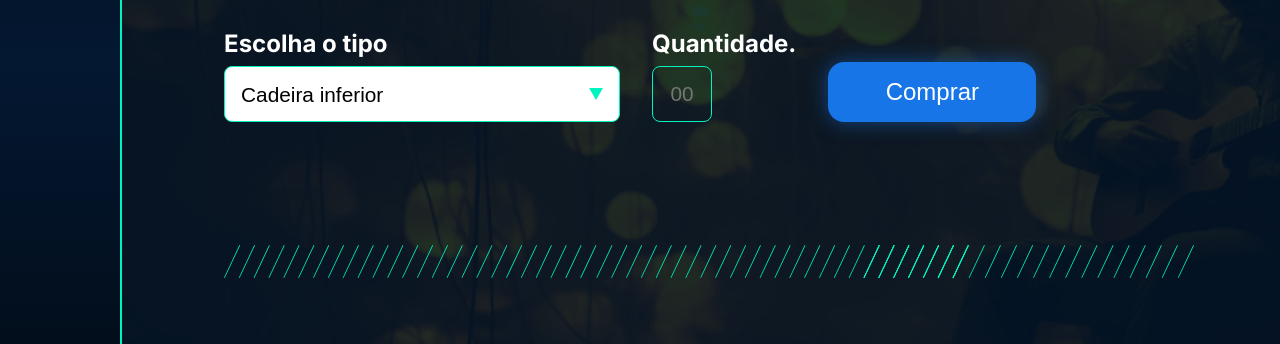
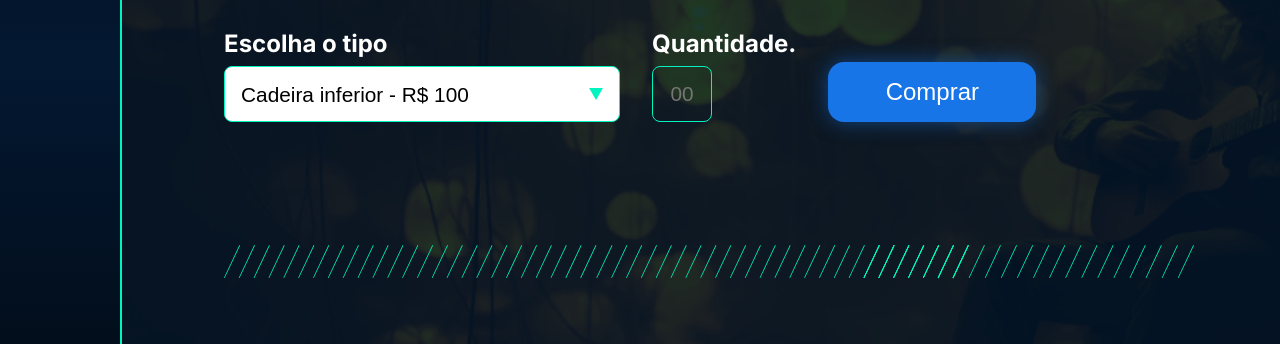
Before and after one commit to kayque-marques/venda-de-ingressos, a plain HTML site: page index.html in a window 1280 px wide. Shown: the part 303-647 px from the top of the page. Drawn offline with Linux system fonts and the light colour scheme.

Commit message:
Colocando valor nos ingressos

```diff
--- a/index.html
+++ b/index.html
@@ -24,11 +24,11 @@
             <label class="input-group">
                 Escolha o tipo
                 <select name="tipo-ingresso" id="tipo-ingresso">
-                    <option value="inferior">Cadeira inferior</option>
-                    <option value="superior">Cadeira superior</option>
-                    <option value="pista">Pista</option>
-                    <option value="camarote">Camarote</option>
-                    <option value="visitante">Arquibancada visitante</option>
+                    <option value="inferior">Cadeira inferior - R$ 100</option>
+                    <option value="superior">Cadeira superior - R$ 100</option>
+                    <option value="pista">Pista - R$ 200</option>
+                    <option value="camarote">Camarote - R$ 500</option>
+                    <option value="visitante">Arquibancada visitante - R$ 300</option>
                 </select>
             </label>
             <label class="input-group">Quantidade.
```
